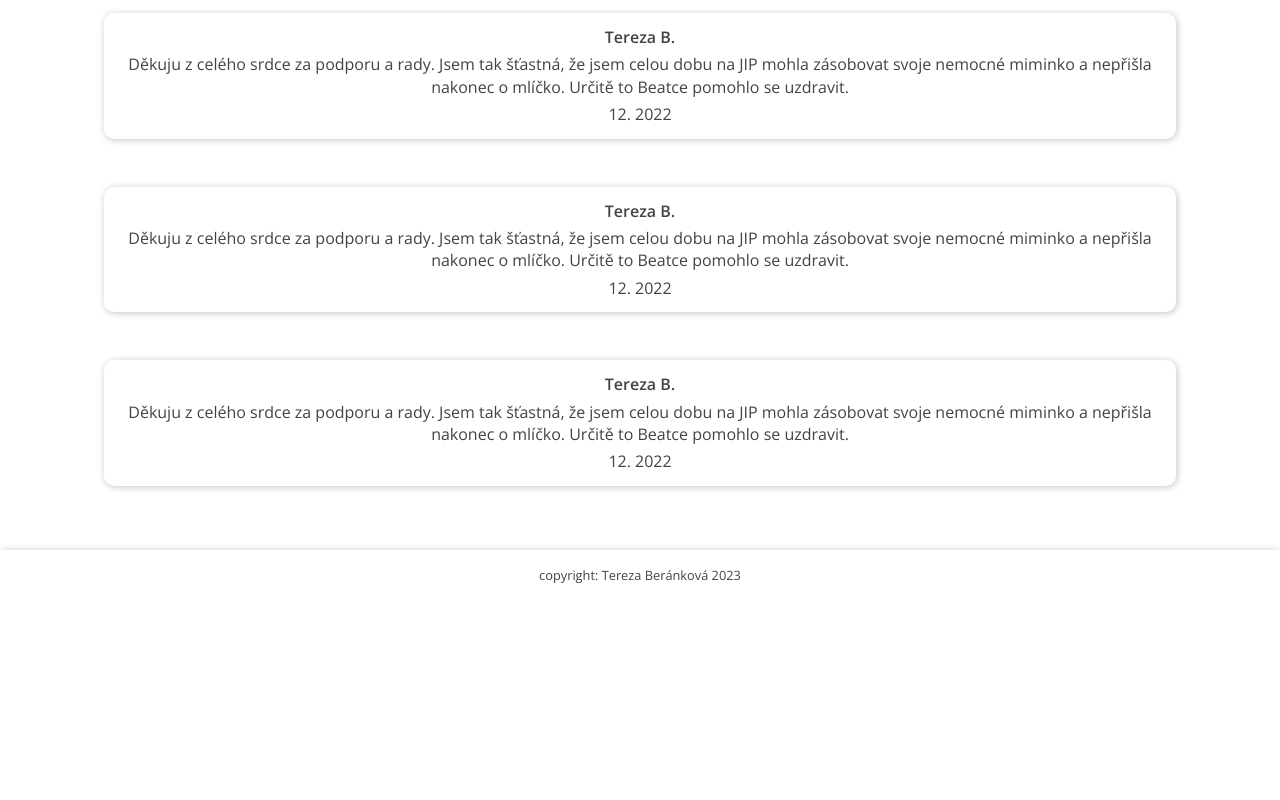
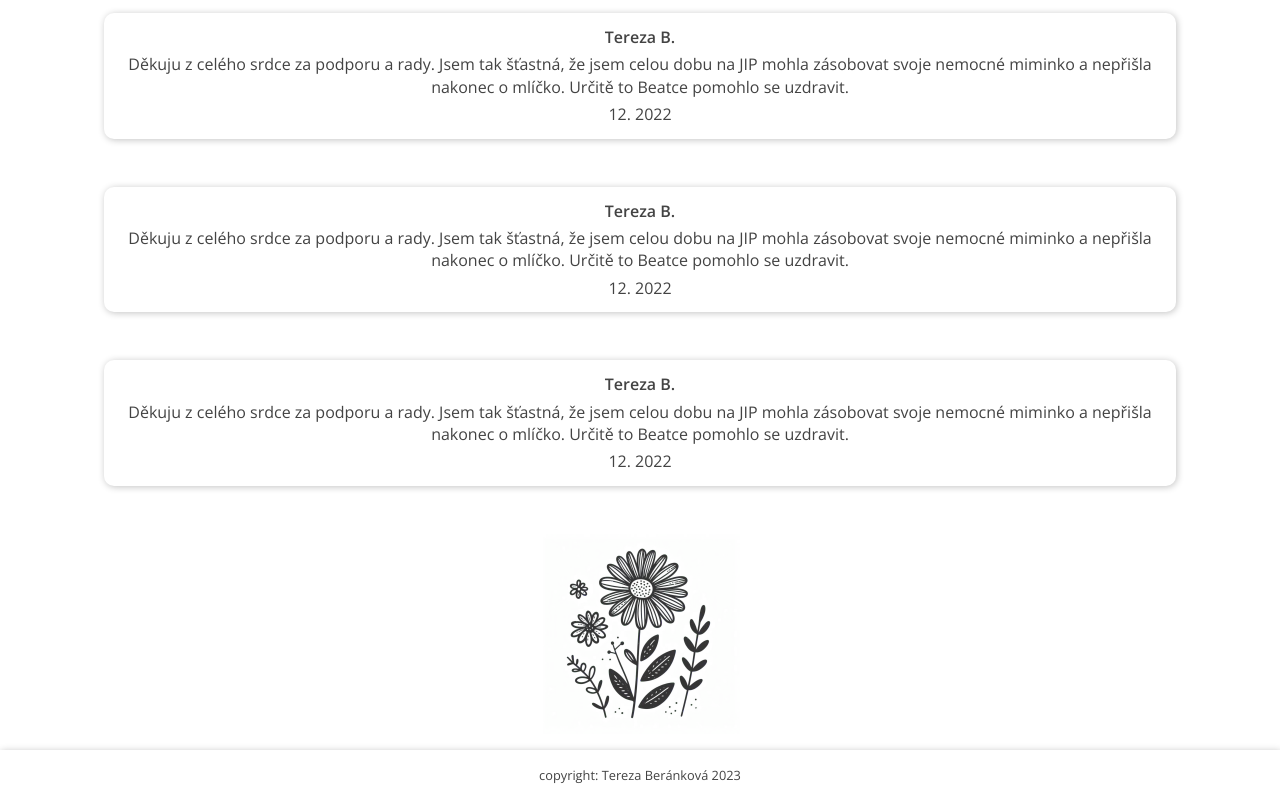
Before and after one commit to xteryna/projekt-ZAVERECNY, an Eleventy site: page recenze.html in a window 1280 px wide. Shown: the part 689-1489 px from the top of the page. Before the commit the page ends 1289 px from the top, so only its background shows below. Built offline with nearby package versions, Linux system fonts and the light colour scheme; Eleventy itself is replaced by a stand-in of ours; files that its build step writes are made by us from their sources; a web font is replaced by a local one.

Commit message:
page: recenze - img added

```diff
--- a/recenze.html
+++ b/recenze.html
@@ -69,6 +69,8 @@ title: Lenka Šeblová - recenze
                 <p class="framed-item__text2 center">12. 2022</p>
             </div>
         </div>
+
+        <img class="thanks" src="/images/kvetina.webp" alt="kresba květiny">
     </div>
 
 </main>
--- a/scss/pages/_other-pages.scss
+++ b/scss/pages/_other-pages.scss
@@ -88,11 +88,11 @@
     border-top: 1px solid variables.$c-primary
 }
 
-// @media screen and (min-width:variables.$m-PC) {
-//     .review {
-//         grid-template-columns: 1fr 1fr;
-//     }
-// }
+.thanks {
+    display: block;
+    margin-inline: auto;
+    opacity: 0.8;
+}
 
 
 .framed-item {
```
Also changed, not shown: css/style.css, scss/base/_base.scss (line endings or trailing spaces), 1 other file.
